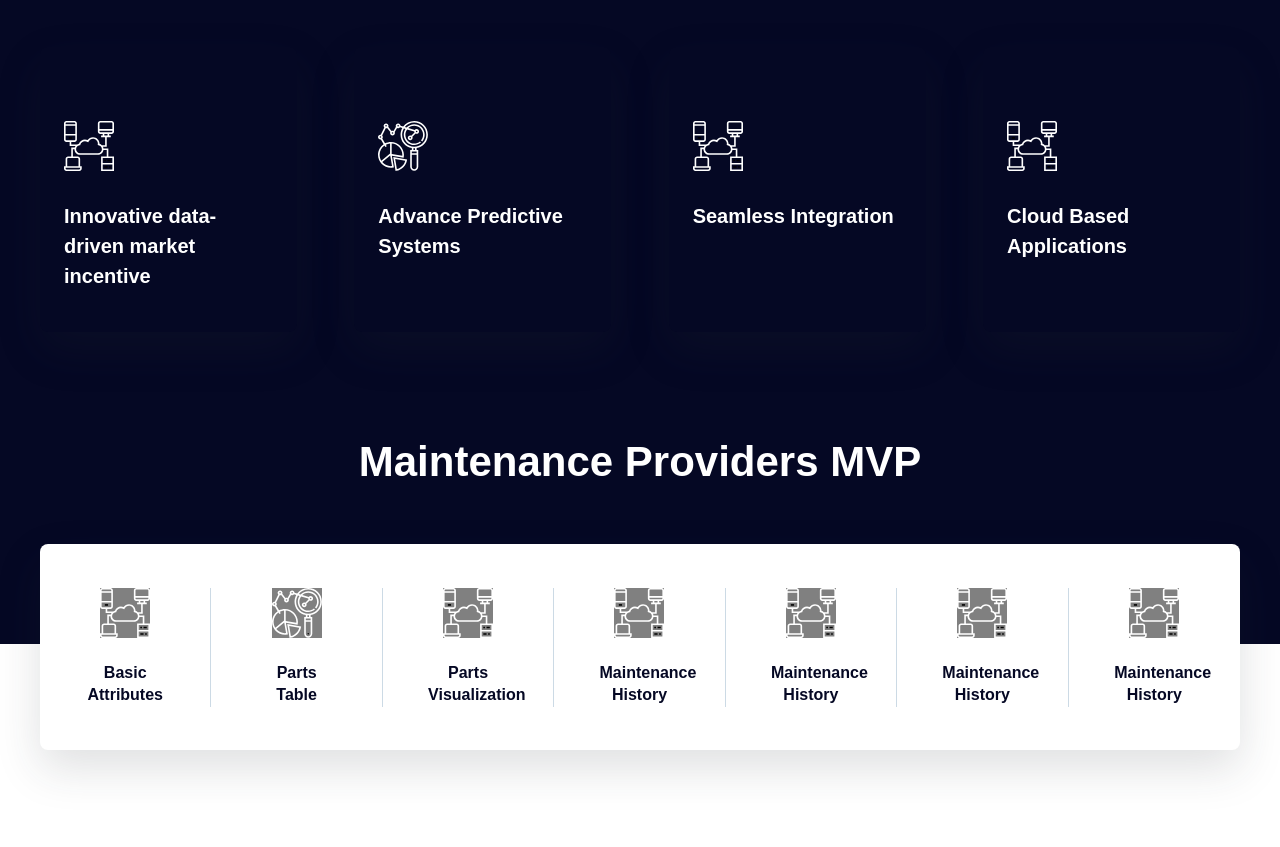
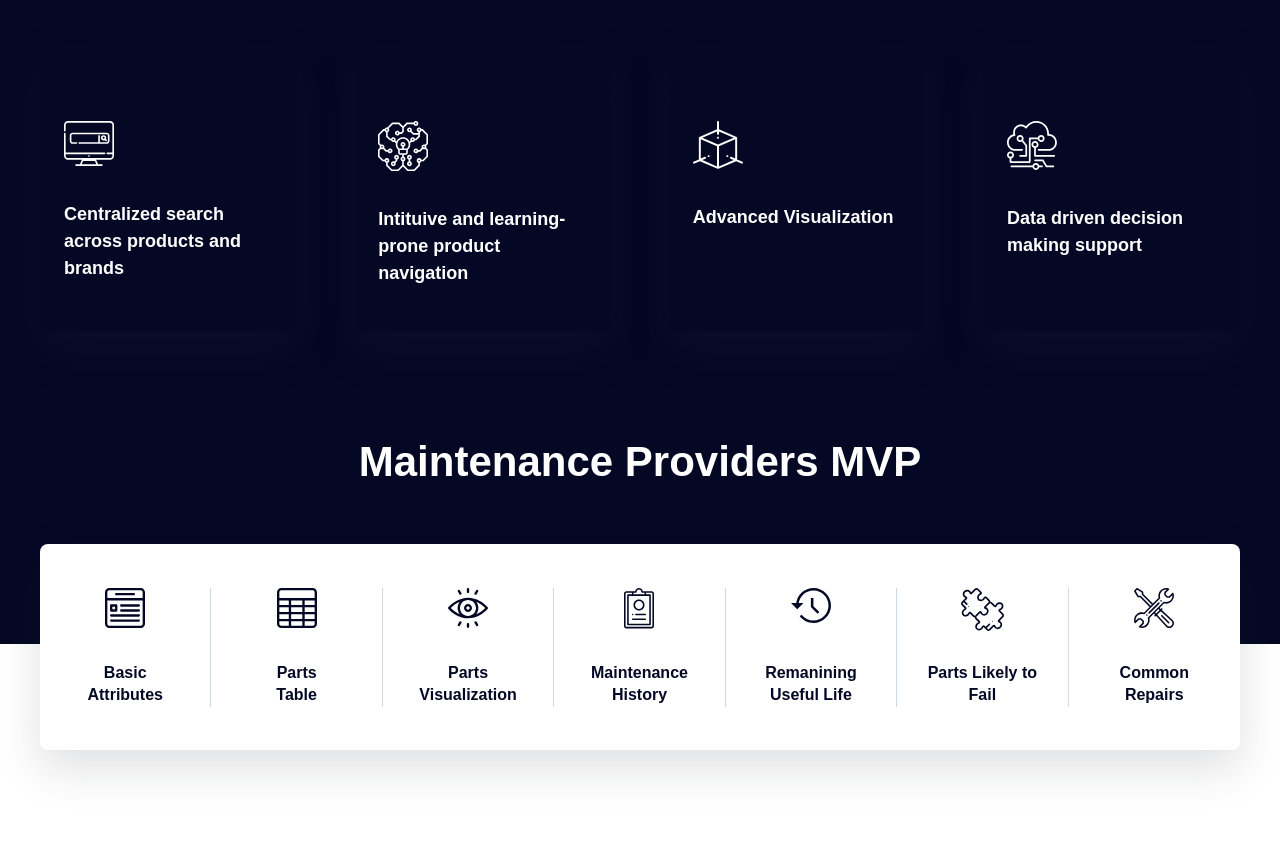
Before and after one commit to foretelltech/foretell-website, a Gatsby site: page /mvp in a window 1280 px wide. Shown: the part 833-1680 px from the top of the page. Built offline with nearby package versions, Linux system fonts and the light colour scheme; Gatsby itself is replaced by a stand-in of ours; a web font is replaced by a local one.

Commit message:
add data for maintenance provider section in mvp page

```diff
--- a/src/components/mvp/cards.js
+++ b/src/components/mvp/cards.js
@@ -1,26 +1,26 @@
 import React from 'react'
 import styled from 'styled-components'
-import computerImg from '../../assets/computer-copy.svg'
-import predictiveChartImg from '../../assets/predictive-chart.svg'
-import intersectionImg from '../../assets/intersection.svg'
-import cloudComputingImg from '../../assets/cloud-computing.svg'
+import searchImg from '../../assets/search-1.svg'
+import mlImg from '../../assets/machine-learning.svg'
+import t3dImg from '../../assets/3-d.svg'
+import cloudImg from '../../assets/cloud.svg'
 
 const data = [
   {
-    img: computerImg,
-    header: 'Innovative data-driven market incentive',
+    img: searchImg,
+    header: 'Centralized search across products and brands',
   },
   {
-    img: predictiveChartImg,
-    header: 'Advance Predictive Systems',
+    img: mlImg,
+    header: 'Intituive and learning-prone product navigation',
   },
   {
-    img: computerImg,
-    header: 'Seamless Integration',
+    img: t3dImg,
+    header: 'Advanced Visualization',
   },
   {
-    img: computerImg,
-    header: 'Cloud Based Applications',
+    img: cloudImg,
+    header: 'Data driven decision making support',
   },
 ]
 
@@ -35,7 +35,7 @@ const SectionHeader = styled.div`
 
 const Header = styled.div`
   width: 209px;
-  font-size: 20px;
+  font-size: 18px;
   font-weight: bold;
   line-height: 1.5;
   color: #ffffff;
@@ -72,7 +72,7 @@ const CardWrapper = styled.div`
 
 const Img = styled.div`
   margin-top: 50px;
-  margin-bottom: 30px;
+  margin-bottom: 35px;
 `
 
 const Card = ({img, header, description}) => {
--- a/src/components/mvp/maintenanceProviders.js
+++ b/src/components/mvp/maintenanceProviders.js
@@ -1,38 +1,42 @@
 import React from 'react'
 import styled from 'styled-components'
 import computerImg from '../../assets/computer-copy.svg'
-import predictiveChartImg from '../../assets/predictive-chart.svg'
-import intersectionImg from '../../assets/intersection.svg'
-import cloudComputingImg from '../../assets/cloud-computing.svg'
+import basicAttributesImg from '../../assets/basic-attrributes.svg'
+import partstTableImg from '../../assets/parts-table.svg'
+import partsVisualizationImg from '../../assets/parts-visualization.svg'
+import maintenanceHistoryImg from '../../assets/maintenance-history.svg'
+import remainingUsefulLifeImg from '../../assets/remaining-useful-life.svg'
+import partsLikelyToFailImg from '../../assets/parts-likely-to-fail.svg'
+import commonRepairsImg from '../../assets/common-repairs.svg'
 
 const data = [
   {
-    img: computerImg,
+    img: basicAttributesImg,
     title: 'Basic Attributes',
   },
   {
-    img: predictiveChartImg,
+    img: partstTableImg,
     title: 'Parts Table',
   },
   {
-    img: computerImg,
+    img: partsVisualizationImg,
     title: 'Parts Visualization',
   },
   {
-    img: computerImg,
+    img: maintenanceHistoryImg,
     title: 'Maintenance History',
   },
   {
-    img: computerImg,
-    title: 'Maintenance History',
+    img: remainingUsefulLifeImg,
+    title: 'Remanining Useful Life',
   },
   {
-    img: computerImg,
-    title: 'Maintenance History',
+    img: partsLikelyToFailImg,
+    title: 'Parts Likely to Fail',
   },
   {
-    img: computerImg,
-    title: 'Maintenance History',
+    img: commonRepairsImg,
+    title: 'Common Repairs',
   },
 ]
 
@@ -63,11 +67,12 @@ const Header = styled.div`
 `
 
 const Title = styled.div`
-  width: 80px;
+  width: ${props => {return props.title === 'Parts Table'? '50px': '120px'}};
   font-size: 16px;
   font-weight: bold;
   line-height: 1.4;
   text-align: center;
+  text-justify: center;
   color: #050824;
 `
 
@@ -76,7 +81,6 @@ const Icon = styled.div`
   align-items: center;
   justify-content: center;
   text-align: center;
-  background-color: gray ;
 `
 
 const Provider = ({ title, img, isLast }) => {
@@ -84,7 +88,7 @@ const Provider = ({ title, img, isLast }) => {
     <Icon>
       <img src={img} alt='' draggable={false}/>
     </Icon>
-    <Title> {title} </Title>
+    <Title title={title}> {title} </Title>
   </Container>)
 }
 
```
Also changed, not shown: src/assets/3-d.svg (added), src/assets/basic-attrributes.svg (added), src/assets/cloud.svg (added), src/assets/common-repairs.svg (added), src/assets/machine-learning.svg (added), src/assets/maintenance-history.svg (added), src/assets/parts-likely-to-fail.svg (added), src/assets/parts-table.svg (added), src/assets/parts-visualization.svg (added), src/assets/remaining-useful-life.svg (added), src/assets/search-1.svg (added).
